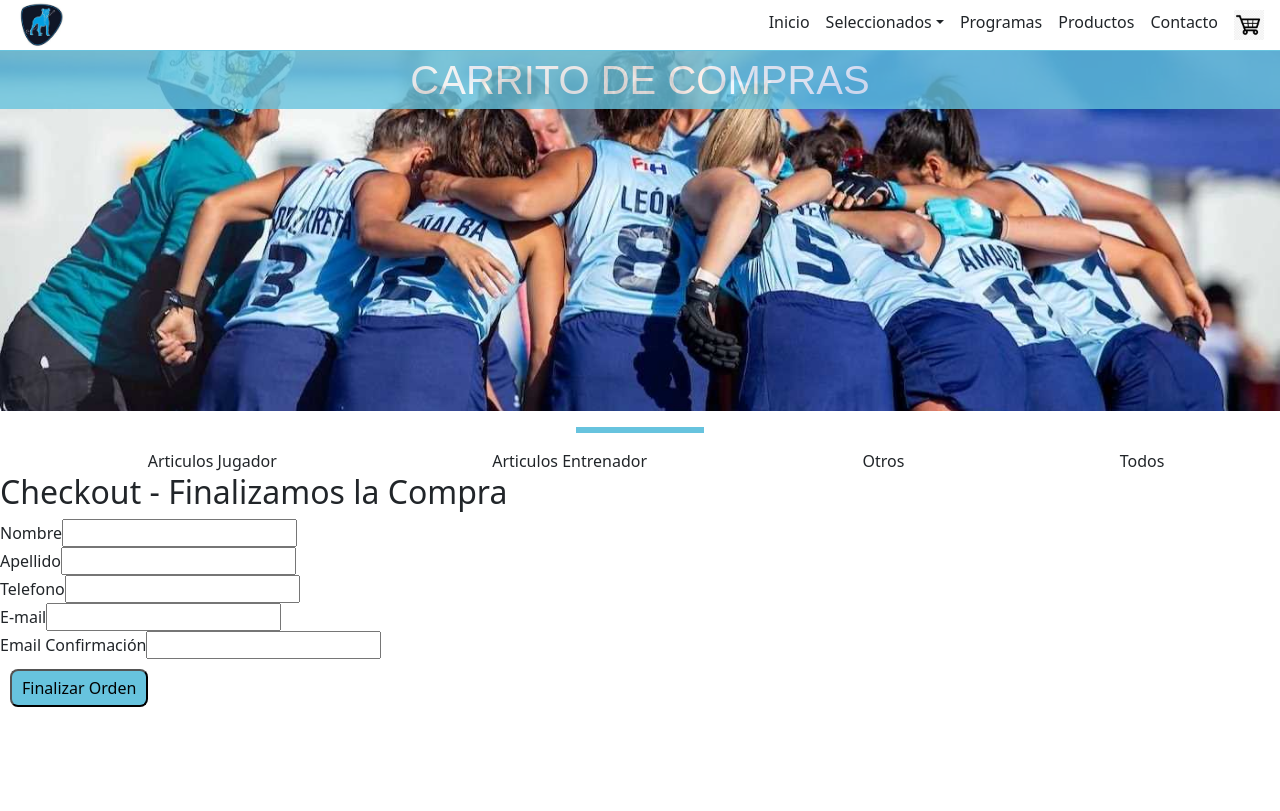
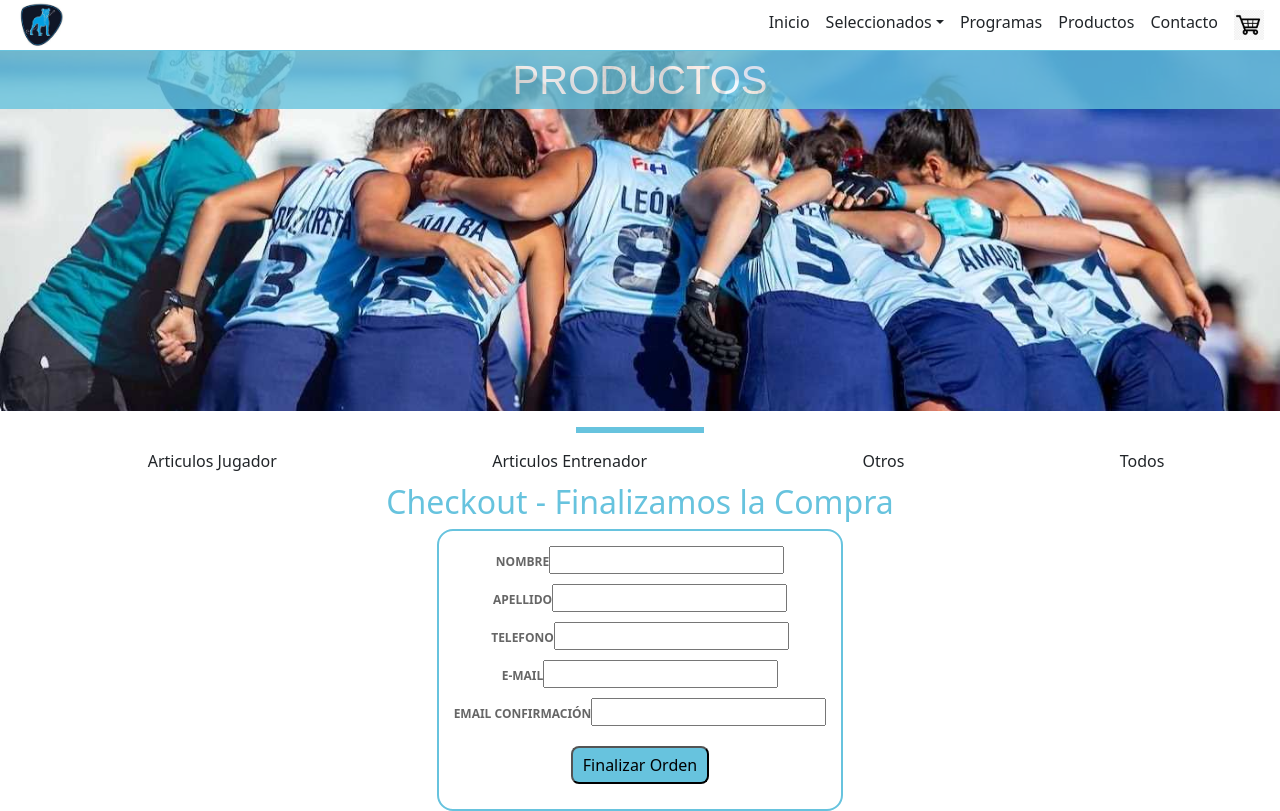
Before and after one commit to josefinacarrau/React-Entrega2-Carrau, a React (Vite) app: page /checkout in a window 1280 px wide. Built offline with nearby package versions, Linux system fonts and the light colour scheme.

Commit message:
Modificacion estilo checkcout

```diff
--- /dev/null
+++ b/src/componentes/CartItem/CartItem.css
@@ -0,0 +1,44 @@
+.cart-item {
+  display: flex;
+  align-items: center;
+  margin-bottom: 10px;
+}
+
+.cart-item img {
+  height: 3rem;
+  width: auto;
+  margin-right: 10px;
+}
+
+/* Establecer el ancho de todas las celdas de la primera columna */
+.cart-item td:nth-child(1) {
+  width: 80px; /* Ancho deseado para la primera columna */
+}
+
+/* Establecer el ancho de todas las celdas de la segunda columna */
+.cart-item td:nth-child(2) {
+  width: 300px; /* Ancho deseado para la segunda columna */
+}
+
+/* Establecer el ancho de todas las celdas de la tercera columna */
+.cart-item td:nth-child(3) {
+  width: 100px; /* Ancho deseado para la tercera columna */
+}
+
+/* Establecer el ancho de todas las celdas de la cuarta columna */
+.cart-item td:nth-child(4) {
+  width: 120px; /* Ancho deseado para la cuarta columna */
+}
+
+label {
+  font-size: 0.75em;
+  font-weight: 700;
+  color: #666;
+  text-transform: uppercase;
+  text-align: center;
+  margin: 0;
+}
+
+p {
+ text-align: center;
+}
--- a/src/componentes/CartItem/CartItem.jsx
+++ b/src/componentes/CartItem/CartItem.jsx
@@ -1,12 +1,44 @@
 import React from "react";
+import "./CartItem.css";
 
-const CartItem = ({item,cantidad}) => {
+const CartItem = ({ item, cantidad }) => {
   return (
-    <div>
-      <h3>{item.titulo}</h3>
+    <div className="cart-item">
+      <table>
+        <thead>
+        {cantidad === 1 && (
+            <tr>
+              <th></th>
+              <th></th>
+              <th></th>
+              <th></th>
+            </tr>
+          )}
+        </thead>
+        <tbody>
+          <tr>
+            <td className="cart-image">
+              <img src={item.imagen} alt={item.titulo} />
+            </td>
+            <td>
+              <h5>{item.titulo}</h5>
+            </td>
+            <td>
+              <label htmlFor="">Cantidad:</label>
+              <p>{cantidad}</p>
+            </td>
+            <td>
+            <label htmlFor="">Precio Unitario:</label>
+              <p>{item.precio}</p>
+            </td>
+          </tr>
+        </tbody>
+      </table>
+
+      {/*       <h3>{item.titulo}</h3>
       <img src={item.imagen} alt={item.titulo} />
       <p>Cantidad: {cantidad} </p>
-      <p>Precio: {item.precio}</p>
+      <p>Precio: {item.precio}</p> */}
     </div>
   );
 };
--- /dev/null
+++ b/src/componentes/Checkout/Checkout.css
@@ -0,0 +1,26 @@
+h2{
+    text-align: center;
+    color: rgb(103, 195, 222);
+    margin-top: 10px;
+}
+
+form  {
+    text-align: center;
+}
+
+labelCheck{
+    width: 120px; /* Ancho fijo para los labels */
+    text-align: right; /* Alineación a la derecha */
+    margin-right: 10px; /* Espacio entre el label y el input */}
+
+input {
+    margin-bottom: 10px;
+}
+
+.borderBox{
+    border: 2px solid rgb(103, 195, 222);
+    border-radius: 1rem;
+    padding: 15px;
+    width: fit-content;
+    margin: auto;
+}
--- a/src/componentes/Checkout/Checkout.jsx
+++ b/src/componentes/Checkout/Checkout.jsx
@@ -3,34 +3,34 @@ import { CarritoContext } from "../../context/CarritoContext";
 import { db } from "../../services/config";
 import { collection, addDoc, updateDoc, getDoc, doc } from "firebase/firestore";
 import Swal from "sweetalert2";
+import "./Checkout.css";
 
 const Checkout = () => {
   const { carrito, vaciarCarrito, total } = useContext(CarritoContext);
-  const [nombre, setNombre] = useState("");
-  const [apellido, setApellido] = useState("");
-  const [telefono, setTelefono] = useState("");
-  const [email, setEmail] = useState("");
-  const [emailConfirmacion, setEmailConfirmacion] = useState("");
-  //const [ordenId, setOrdenId] = useState("");
+  const [formulario, setFormulario] = useState({
+    nombre: "",
+    apellido: "",
+    telefono: "",
+    email: "",
+    emailConfirmacion: "",
+  });
   const [error, setError] = useState("");
 
-  //Funcion manejador del form:
   const manejadorSubmit = async (event) => {
     event.preventDefault();
 
-    //Verificamos que todos los campos se completen:
+    const { nombre, apellido, telefono, email, emailConfirmacion } = formulario;
+
     if (!nombre || !apellido || !telefono || !email || !emailConfirmacion) {
       setError("¡Por favor completa todos los campos!");
       return;
     }
 
-    //Validamos que el email coincida:
     if (email !== emailConfirmacion) {
       setError("Los emails no coinciden");
       return;
     }
 
-    //Creamos un objeto con todos los datos de la orden:
     const orden = {
       items: carrito.map((producto) => ({
         id: producto.item.id,
@@ -39,44 +39,37 @@ const Checkout = () => {
       })),
       total: total,
       fecha: new Date(),
-      nombre,
-      apellido,
-      telefono,
-      email,
+      ...formulario, // incluir todos los campos del formulario
     };
 
-    //Codigo CON descuento STOCK
     Promise.all(
-      //Me permite ejecutar varias promesas a la vez: crear la OC y descontar stock
       orden.items.map(async (productoOrden) => {
-        //Por cada producto obtengo una ref y a partir de esa ref el doc
         const productoRef = doc(db, "productos", productoOrden.id);
         const productoDoc = await getDoc(productoRef);
-        const stockActual = productoDoc.data().stock; //data me permite obtener los datos del doc
+        const stockActual = productoDoc.data().stock;
 
         await updateDoc(productoRef, {
           stock: stockActual - productoOrden.cantidad,
-        }); //Modifico el stock y subo la actualización
+        });
       })
     )
-      //Guardamos en la bd la OC
       .then(() => {
         addDoc(collection(db, "ordenes"), orden)
           .then((docRef) => {
-            //Mostrar num orden con Sweet Alert
             Swal.fire({
               title: "¡Orden generada exitósamente!",
               text: `El número de orden es: ${docRef.id}`,
               icon: "success",
             });
             vaciarCarrito();
-            //Limpio los datos del formulario
-            setNombre("");
-            setApellido("");
-            setTelefono("");
-            setEmail("");
-            setEmailConfirmacion("");
-
+            setFormulario({
+              // reiniciar el estado del formulario
+              nombre: "",
+              apellido: "",
+              telefono: "",
+              email: "",
+              emailConfirmacion: "",
+            });
             // Redirigir a la página de inicio después de 5 segundos
             setTimeout(() => {
               window.location.href = "/";
@@ -91,6 +84,14 @@ const Checkout = () => {
       });
   };
 
+  const handleChange = (e) => {
+    const { id, value } = e.target;
+    setFormulario((prevFormulario) => ({
+      ...prevFormulario,
+      [id]: value,
+    }));
+  };
+
   return (
     <div>
       <h2>Checkout - Finalizamos la Compra </h2>
@@ -99,69 +100,68 @@ const Checkout = () => {
         {carrito.map((producto) => (
           <div key={producto.item.id}>
             <p>
-              {" "}
-              {producto.item.titulo} x {producto.cantidad}{" "}
+              {producto.item.titulo} x {producto.cantidad}
             </p>
-            <p> {producto.item.precio} </p>
+            <p>{producto.item.precio}</p>
             <hr />
           </div>
         ))}
 
+        <div className="borderBox">
           <div>
-          <label htmlFor="nombre"> Nombre </label>
+            < label className="labelCheck" htmlFor="nombre"> Nombre </ label>
             <input
               type="text"
               id="nombre"
-            onChange={(e) => setNombre(e.target.value)}
+              value={formulario.nombre}
+              onChange={handleChange}
             />
           </div>
 
           <div>
-          <label htmlFor="apellido"> Apellido </label>
+            < label className="labelCheck" htmlFor="apellido"> Apellido </ label>
             <input
               type="text"
               id="apellido"
-            onChange={(e) => setApellido(e.target.value)}
+              value={formulario.apellido}
+              onChange={handleChange}
             />
           </div>
 
           <div>
-          <label htmlFor="telefono"> Telefono </label>
+            < label className="labelCheck" htmlFor="telefono"> Telefono </ label>
             <input
               type="text"
               id="telefono"
-            onChange={(e) => setTelefono(e.target.value)}
+              value={formulario.telefono}
+              onChange={handleChange}
             />
           </div>
 
           <div>
-          <label htmlFor="email"> E-mail </label>
+            < label className="labelCheck" htmlFor="email"> E-mail </ label >
             <input
               type="email"
               id="email"
-            onChange={(e) => setEmail(e.target.value)}
+              value={formulario.email}
+              onChange={handleChange}
             />
           </div>
 
           <div>
-          <label htmlFor="emailcon"> Email Confirmación </label>
+            < label className="labelCheck" htmlFor="emailcon"> Email Confirmación </ label >
             <input
               type="email"
-            id="emailcon"
-            onChange={(e) => setEmailConfirmacion(e.target.value)}
+              id="emailConfirmacion"
+              value={formulario.emailConfirmacion}
+              onChange={handleChange}
             />
           </div>
 
-        {error && <p style={{ color: "red" }}> {error} </p>}
+          {error && <p style={{ color: "red" }}>{error}</p>}
 
           <button> Finalizar Orden </button>
-
-        {/*  {ordenId && (
-          <strong>
-            ¡Gracias por su compra! Tu número de orden es el siguiente:{" "}
-            {ordenId}{" "}
-          </strong>
-        )} */}
+        </div>
       </form>
     </div>
   );
--- a/src/componentes/Fondo/Fondo.jsx
+++ b/src/componentes/Fondo/Fondo.jsx
@@ -6,7 +6,7 @@ const Fondo = () => {
     <div>
       <section className="background-image">
         <div className="text-box">
-          <h1>CARRITO DE COMPRAS</h1>
+          <h1>PRODUCTOS</h1>
         </div>
       </section>
       <hr className="lineaCeleste" />
--- a/src/componentes/ItemDetail/ItemDetail.jsx
+++ b/src/componentes/ItemDetail/ItemDetail.jsx
@@ -14,7 +14,7 @@ const ItemDetail = ({ id, titulo, precio, imagen, stock }) => {
   const manejadorCantidad = (cantidad) => {
     setAgregarCantidad(cantidad);
 
-    const item = { id, titulo, precio };
+  const item = { id, titulo, precio, imagen };
     agregarAlCarrito(item, cantidad);
   };
 
```
Lines whose indentation alone changed are shown as unchanged.
